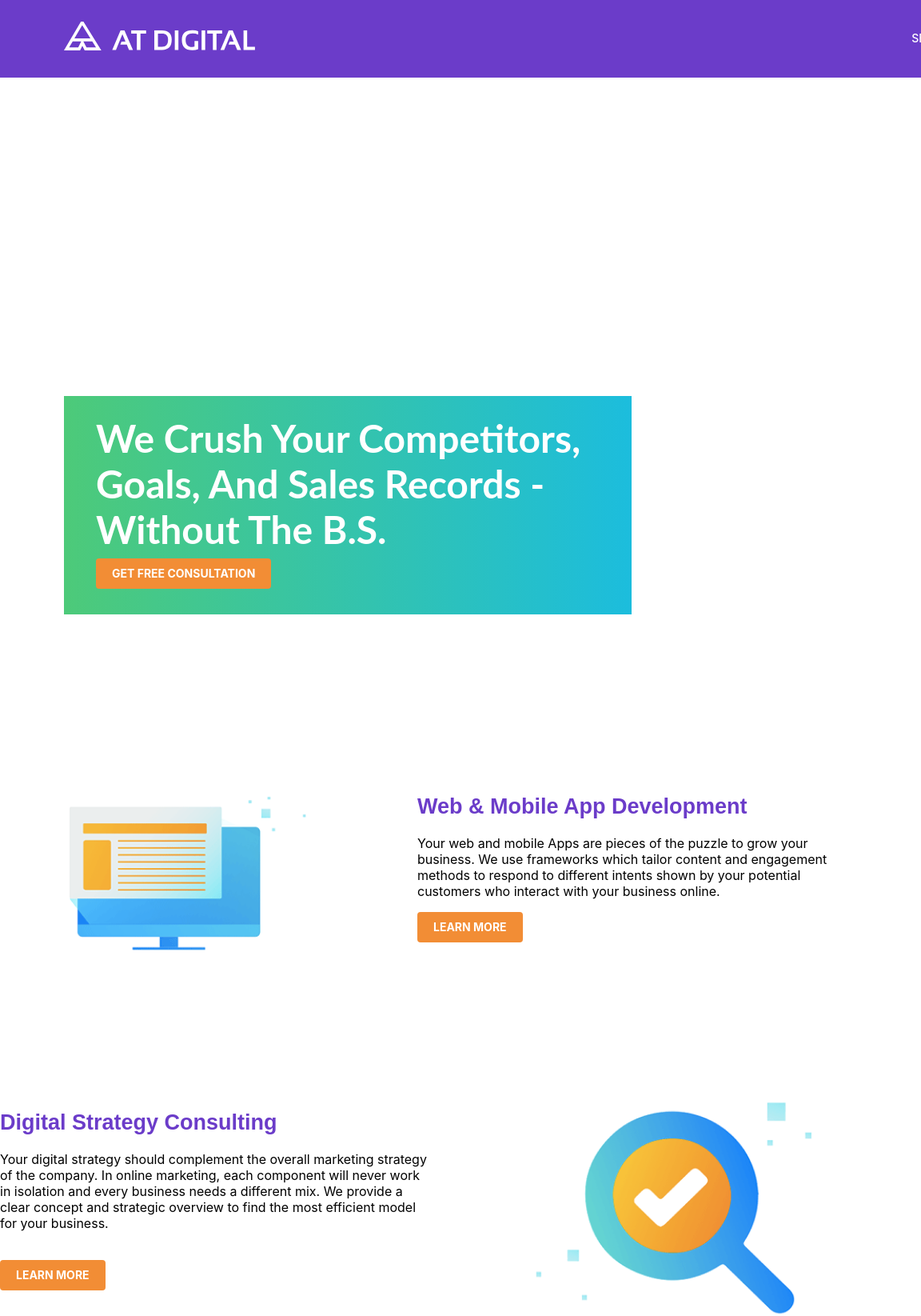
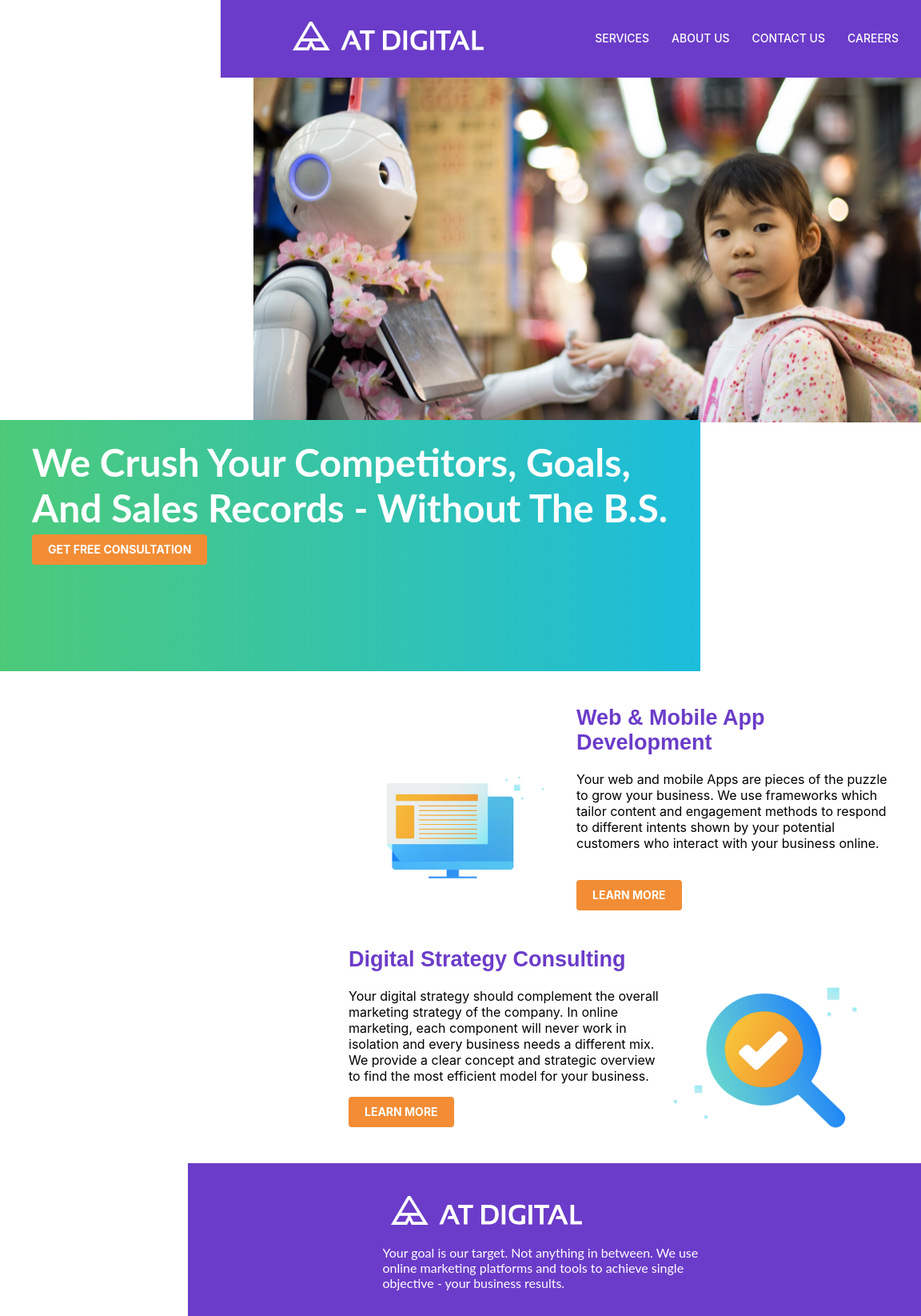
Before and after one commit to AchalaRajapaksha/React-project-front-end, a React (Create React App) app in the folder front-end-project/: page / in a window 768 px wide. Shown: the top 1645 px of the page at 80% size, 1152 px wide, since content can reach past the window. Built offline with nearby package versions, Linux system fonts and the light colour scheme.

Commit message:
Screen responsive features adjusted

```diff
--- a/front-end-project/src/App.css
+++ b/front-end-project/src/App.css
@@ -1,16 +1,14 @@
-.responsive-container {
-  body{
+
+ body{
   align-items: center;
   position: relative;
-}
+
 }
 
-
-
-.content-for-medium-screens{
-  width:1200px;
+.App {
+  width:1440px;
   background-color:#FFFFFF ;
-  padding-left: 8px;
+  padding-left: 0px;
   padding-right: 8px;
   padding-bottom: 8px;
   padding-top: 0px;
@@ -19,57 +17,4 @@
   align-items: center;
   position: relative;
 
- .Textbox{
-    width:622px;
-    height: auto;
-
- }
-
-
-
 }
-
-.content-for-wide-screens {
-  width:1440px;
-  background-color:#FFFFFF ;
-  padding-left: 8px;
-  padding-right: 8px;
-  padding-bottom: 8px;
-  padding-top: 0px;
-  display: flex;
-  flex-direction: column;
-  align-items: center;
-  position: relative;
-}
-
-@media screen and (min-width: 1440px) {
-  .content-for-medium-screens,
-  .content-for-small-screens,
-  .content-for-mobile-screens {
-    display: none;
-  }
-}
-
-@media screen and (min-width: 1200px) {
-  .content-for-wide-screens,
-  .content-for-small-screens,
-  .content-for-mobile-screens {
-    display: none;
-  }
-}
-
-@media screen and (min-width: 768px) {
-  .content-for-wide-screens,
-  .content-for-medium-screens,
-  .content-for-mobile-screens {
-    display: none;
-  }
-}
-
-@media screen and (max-width: 375px) {
-  .content-for-wide-screens,
-  .content-for-medium-screens,
-  .content-for-small-screens {
-    display: none;
-  }
-}
--- a/front-end-project/src/App.js
+++ b/front-end-project/src/App.js
@@ -8,22 +8,7 @@ import Herosection from "./components/Herosection";
 
 function App() {
   return (
-      <div className="responsive-container">
-        <div className="content-for-wide-screens">
-          <TopNavigation />
-          <Herosection />
-          <Frame498 />
-          <Frame499 />
-          <Footer />
-        </div>
-        <div className="content-for-medium-screens">
-          <TopNavigation />
-          <Herosection />
-          <Frame498 />
-          <Frame499 />
-          <Footer />
-        </div>
-        <div className="content-for-small-screens">
+      <div className="App">
           <TopNavigation />
           <Herosection />
           <Frame498 />
@@ -31,14 +16,6 @@ function App() {
           <Footer />
         </div>
 
-        <div className="content-for-mobile-screens">
-          <TopNavigation />
-          <Herosection />
-          <Frame498 />
-          <Frame499 />
-          <Footer />
-        </div>
-      </div>
 
   );
 }
--- a/front-end-project/src/components/Footer.css
+++ b/front-end-project/src/components/Footer.css
@@ -1,15 +1,19 @@
+
 .Footer{
 background-color: #6B3CC9;
 color: #FFFFFF;
 width:1440px;
-margin-top:385px;
-margin-left: 99px;
 padding-top:40px ;
 padding-bottom: 20px;
 padding-left:80px ;
 padding-right:80px ;
+}
 
+.Frame500 {
+padding-left: 120px;
+padding-right: 70px;
 }
+
 
 .Frame503{
 display: flex;
@@ -91,3 +95,112 @@ display: flex;
 justify-content: center;
 align-items: center;
 }
+
+
+@media only screen and (max-width: 1200px) {
+.Footer {
+width:1440px;
+padding-top:40px ;
+padding-bottom: 20px;
+padding-left:80px;
+padding-right:80px;
+
+}
+
+.Frame500 {
+padding-left: 220px;
+padding-right: 70px;
+}
+
+}
+
+
+@media only screen and (max-width: 768px) {
+.Footer {
+width:890px;
+padding-top:40px ;
+padding-bottom: 20px;
+padding-left:40px;
+padding-right:40px;
+
+}
+
+.Frame500 {
+padding-left: 0px;
+
+}
+.Frame502{
+    display: flex;
+    gap: 128px;
+
+}
+
+.Frame503{
+display: flex;
+justify-content: center;
+flex-direction: row;
+flex-wrap: wrap;
+
+}
+
+}
+
+@media only screen and (max-width: 375px) {
+.Footer {
+width:375px;
+height: auto;
+padding-top:40px ;
+padding-bottom: 20px;
+padding-left:20px;
+padding-right:20px;
+display: flex;
+flex-direction: column;
+align-items: center;
+justify-content: center;
+}
+
+
+.Frame502{
+    display: flex;
+    gap: 20px;
+   flex-direction: column;
+   padding-left: 10px;
+}
+
+.Frame503{
+display: flex;
+justify-content: center;
+flex-direction: column;
+flex-wrap: wrap;
+gap: 20px;
+
+}
+
+
+.Frame500{
+    width: 310px;
+    display: flex;
+    flex-direction: column;
+     padding-left: 0px;
+     padding-right: 0px;
+    justify-content: center;
+    flex-wrap: wrap;
+    white-space: wrap;
+}
+
+.Text{
+    width: 310px;
+    display: flex;
+    flex-wrap: wrap;
+    white-space: wrap;
+    padding-left: 10px;
+    padding-right: 50px;
+}
+
+.Logo {
+    padding-left: 0%;
+   display: flex;
+   justify-content: flex-start;
+}
+
+}
--- a/front-end-project/src/components/Frame498.css
+++ b/front-end-project/src/components/Frame498.css
@@ -1,8 +1,10 @@
+
 .Frame498 {
 display: flex;
-gap: 108px;
+gap:108px;
 align-items: center;
-
+justify-content: center;
+padding-left: 100px;
 }
 
 
@@ -23,6 +25,7 @@ color: #000000;
 width: 542px;
 height: 76px;
 margin: 0;
+
 }
 
 .Frame92 {
@@ -30,6 +33,8 @@ width: 542px;
 display: flex;
 flex-direction: column;
 gap: 20px;
+padding: 0;
+margin: 0;
 }
 
 .img2 {
@@ -41,3 +46,117 @@ gap: 20px;
     width: 414px;
     height: 416px;
 }
+
+.Frame444{
+display: flex;
+align-items: center;
+justify-content: center;
+
+}
+
+
+@media only screen and (max-width: 1200px) {
+   .Frame498 {
+    display: flex;
+    gap: 20px;
+    align-items:center;
+    justify-content:center
+
+}
+
+.Frame92 {
+width: 530px;
+display: flex;
+flex-direction: column;
+gap: 20px;
+
+
+}
+
+.img2 {
+    width: 346px;
+    height: 346px;
+}
+
+.img1 {
+    width: 346px;
+    height: 348px;
+}
+
+}
+
+@media only screen and (max-width: 768px) {
+   .Frame498 {
+    display: flex;
+    gap: 20px;
+    align-items:center;
+    justify-content:center;
+    width: 688px;
+    white-space: wrap;
+}
+
+.Frame92 {
+width: 393px;
+display: flex;
+flex-direction: column;
+gap: 20px;
+white-space: wrap;
+
+}
+
+.img2 {
+    width: 275px;
+    height: 275px;
+}
+
+.img1 {
+    width: 275px;
+    height: 276px;
+}
+
+.Frame498 p {
+width: 393px;
+margin: 0;
+white-space: wrap;
+}
+}
+
+@media only screen and (max-width: 375px) {
+.Frame498 {
+    display: flex;
+    gap: 20px;
+    align-items:center;
+    justify-content:center;
+    width:375px;
+    white-space: wrap;
+    flex-wrap: wrap;
+    flex-direction: column;
+    padding-left: 0;
+
+}
+
+
+.Frame498 p {
+width: 320px;
+margin: 0;
+white-space: wrap;
+
+}
+
+.Frame92 {
+width: 320px;
+display: flex;
+flex-direction: column;
+gap: 20px;
+white-space: wrap;
+
+}
+
+.Frame444{
+display: flex;
+flex-direction: column-reverse;
+
+}
+
+
+}
--- a/front-end-project/src/components/Frame498.js
+++ b/front-end-project/src/components/Frame498.js
@@ -15,7 +15,9 @@ export default function Frame498() {
           methods to respond to different intents shown by your potential
           customers who interact with your business online.
         </p>
-        <button className="button">LEARN MORE</button>
+
+        <br />  <button className="button">LEARN MORE</button>
+        <br/>
       </div>
     </div>
   );
--- a/front-end-project/src/components/Frame499.js
+++ b/front-end-project/src/components/Frame499.js
@@ -5,19 +5,21 @@ import image1 from "./images/image 1.png";
 export default function Frame499() {
   return (
     <div className="Frame498">
+      <div className="Frame444">
         <div className="Frame92">
           <h4>Digital Strategy Consulting</h4>
           <p>
-          Your digital strategy should complement the overall marketing strategy
-          of the company. In online marketing, each component will never work in
-          isolation and every business needs a different mix. We provide a clear
-          concept and strategic overview to find the most efficient model for
-          your business.
+            Your digital strategy should complement the overall marketing
+            strategy of the company. In online marketing, each component will
+            never work in isolation and every business needs a different mix. We
+            provide a clear concept and strategic overview to find the most
+            efficient model for your business.
           </p>
           <br />
-        <button className="button">LEARN MORE</button>
+          <button className="button">LEARN MORE</button> <br/>
         </div>
         <img src={image1} className="img1" alt="magnifier" />
       </div>
+    </div>
   );
 }
--- a/front-end-project/src/components/Herosection.css
+++ b/front-end-project/src/components/Herosection.css
@@ -1,12 +1,66 @@
+
 .Herosection {
 width:1600px;
-height: 700;
+height: auto;
 padding-bottom: 0;
 margin: 0;
 padding: 0;
+
 }
 
 .Andykelly {
 width:100%;
 height: 100%;
 }
+
+
+
+@media only screen and (max-width: 1200px) {
+.Herosection {
+width:1570px;
+height: auto;
+padding-bottom: 0;
+margin-top: 0;
+margin-bottom: 0;
+margin-right: 0;
+margin-left: 30px;
+padding: 0;
+
+}
+
+
+}
+
+
+@media only screen and (max-width: 768px) {
+.Herosection {
+width:887px;
+margin-left: 80px;
+
+}
+
+.Textb {
+width: 768px;
+height:350px ;
+margin-left: 0;
+margin-top: 0;
+}
+
+}
+
+@media only screen and (max-width: 375px) {
+.Herosection {
+width:405px;
+margin-left: 10px;
+}
+
+.Textb {
+width: 300px;
+height:250px ;
+margin-left: 0;
+margin-top: 0;
+}
+
+
+
+}
--- a/front-end-project/src/components/Herosection.js
+++ b/front-end-project/src/components/Herosection.js
@@ -6,9 +6,11 @@ import "./Herosection.css";
 export default function Herosection() {
   return (
     <>
-      <Textbox />
       <div className="Herosection">
         <Andykelly className="Andykelly" />
+      </div>
+      <div className="Textb">
+        <Textbox />
       </div>
     </>
   );
--- a/front-end-project/src/components/Textbox.css
+++ b/front-end-project/src/components/Textbox.css
@@ -1,4 +1,5 @@
-.Textbox{
+
+    .Textbox{
     width:630px;
     height: auto;
     background:linear-gradient(to right, #4DCA79, #1CBDDD) ;
@@ -10,8 +11,9 @@
     align-items: flex-start;
     align-content: flex-start;
     position:absolute;
-    top: 495px;
+    top: 520px;
     left: 80px;
+    margin: 0;
 }
 
 .Textbox p{
@@ -22,5 +24,70 @@
     color:#FFFFFF;
     margin-bottom: 8px;
     letter-spacing: -2%;
+    padding: 0;
 
 }
+
+@media only screen and (max-width: 1200px) {
+  .Textbox{
+    top: 500px;
+    left: 60px;
+    width:620px;
+    height: 255px;
+    padding-right: 0;
+    margin: 0;
+}
+
+.Textbox p{
+    margin-left: 0;
+    margin-right: 0;
+    margin-bottom: 5px;
+
+}
+}
+
+@media only screen and (max-width: 768px) {
+  .Textbox{
+    width:836px;
+    height: 258px;
+    padding-right: 0;
+    position:absolute;
+    top:525px;
+    left: 0;
+}
+
+.Textbox p{
+    margin-left: 0;
+    margin-right: 0;
+    margin-bottom: 5px;
+    top: 0px;
+    left: 0px;
+}
+
+}
+
+@media only screen and (max-width: 375px) {
+.Textbox{
+    width:353px;
+    height: auto;
+    padding-right: 10px;
+    position:absolute;
+    top:270px;
+    left: 0;
+}
+
+.Textbox p{
+    margin-left: 0;
+    margin-right: 0;
+    margin-bottom: 5px;
+    top: 0px;
+    left: 0px;
+    font-size: 36px;
+    display: flex;
+    flex-wrap: wrap;
+    white-space: wrap;
+    width: 320px;
+}
+
+
+}
--- a/front-end-project/src/components/TopNavigation.css
+++ b/front-end-project/src/components/TopNavigation.css
@@ -1,3 +1,4 @@
+
 .TopNavigation{
 width:1440px;
 background-color:#6B3CC9;
@@ -10,6 +11,7 @@ font-size: 14px;
 color:#FFFFFF;
 display: flex;
 white-space: nowrap;
+margin-top: 0px;
 
 }
 
@@ -26,9 +28,100 @@ white-space: nowrap;
 .Logo{
 width: 238.89px;
 height: 25px;
-top:-11.11px
+top:-11.11px;
+padding-left: 200px;
 }
 
 .Frame505{
     align-items: center;
+    white-space: nowrap;
 }
+
+.Menu {display: none};
+
+
+@media only screen and (max-width: 1200px) {
+
+.TopNavigation{
+width:1200px;
+background-color:#6B3CC9;
+justify-content:space-between;
+padding-top:26px;
+padding-bottom:26px;
+padding-left:260px;
+padding-right:60px;
+font-size: 14px;
+color:#FFFFFF;
+display: flex;
+white-space: nowrap;
+margin-left:80px;
+}
+
+.Menu {display: none};
+
+}
+
+
+@media only screen and (max-width: 768px) {
+.TopNavigation{
+width:768px;
+margin-left: 40px;
+white-space: nowrap;
+justify-content:space-between;
+}
+
+.Logo{
+padding-left: 10px;
+}
+
+.Menu {display: none};
+
+.Frame496 {
+display: flex;
+gap:20px;
+font-family: 'Inter', sans-serif;
+font-weight: 500;
+line-height: 16.94px;
+white-space: nowrap;
+flex-wrap: nowrap;
+}
+
+}
+
+@media only screen and (max-width: 375px) {
+.TopNavigation{
+width:375px;
+margin-left:0px;
+display: flex;
+justify-content: flex-start;
+align-items: center;
+padding-left:20px;
+padding-right:20px;
+}
+
+.Frame496{
+  display: none;
+}
+
+.Menu-logo{
+    display: flex;
+    justify-content: space-between;
+    gap: 50px;
+    flex-wrap: nowrap;
+    white-space: nowrap;
+    padding-left: 10px;
+}
+
+.Logo{
+padding-left: 200px;
+}
+
+.Menu {
+display: flex;
+height:50px ;
+width: 50px;
+}
+
+body{margin: 0%;}
+
+}
--- a/front-end-project/src/components/TopNavigation.js
+++ b/front-end-project/src/components/TopNavigation.js
@@ -1,26 +1,68 @@
 import React from 'react';
 import './TopNavigation.css';
-import Button from './Button';
+import Menu from "./images/Menu.png";
 
 
 
 function TopNavigation() {
   return (
-    <div className='TopNavigation'>
-        <div className='Logo'><svg width="239" height="37" viewBox="0 0 239 37" fill="none" xmlns="http://www.w3.org/2000/svg">
-<path d="M24.3404 0.888889H21.2242L0 37.0006H20.195L22.9875 31.3L25.9246 37.0006H46.7382L24.3404 0.888889ZM22.8257 5.46211L33.0937 22.009H13.101L22.8257 5.46211ZM17.8882 33.3004H6.4638L10.9272 25.7034H21.6115L17.8882 33.3004ZM24.2826 25.7034H35.389L40.1068 33.3004H28.1794L24.2826 25.7034Z" fill="white"/>
-<path d="M65.0253 36.515H60.3654L70.7722 12.0069H75.6576L86.2842 36.515H81.3987L78.6293 29.8257H70.46L72.021 25.8884H76.9527L73.1022 16.6842L65.0253 36.515Z" fill="white"/>
-<path d="M102.733 12.0069V15.921H95.7023V36.515H91.1638V15.921H84.1334V12.0069H102.733Z" fill="white"/>
-<path d="M113.012 36.515V12.0069H122.61C130.704 12.0069 134.761 15.8612 134.78 23.57C134.78 32.1923 130.723 36.5015 122.61 36.4976L113.012 36.515ZM122.61 32.5719C127.698 32.5719 130.24 29.5771 130.236 23.5874C130.236 18.4764 127.694 15.921 122.61 15.921H117.557V32.5719H122.61Z" fill="white"/>
-<path d="M143.175 12.0069V36.515H138.636V12.0069H143.175Z" fill="white"/>
-<path d="M167.856 35.3818C165.497 36.3201 162.971 36.763 160.433 36.6826C151.784 36.6826 147.459 32.4274 147.459 23.9169C147.459 15.8651 151.859 11.8373 160.658 11.8334C163.111 11.7913 165.55 12.1969 167.856 13.0302V17.1409C165.69 16.2169 163.355 15.7504 161 15.7707C155.114 15.7707 152.171 18.4841 152.171 23.9111C152.171 29.7968 154.948 32.7377 160.502 32.7338C161.453 32.7175 162.397 32.5795 163.312 32.3233V25.2004H167.856V35.3818Z" fill="white"/>
-<path d="M176.679 12.0069V36.515H172.141V12.0069H176.679Z" fill="white"/>
-<path d="M197.845 12.0069V15.921H190.821V36.515H186.277V15.921H179.229V12.0069H197.845Z" fill="white"/>
-<path d="M200.366 36.515H195.706L206.113 12.0069H210.999L221.619 36.515H216.74L213.918 29.8257H205.824L207.385 25.8884H212.323L208.466 16.6842L200.366 36.515Z" fill="white"/>
-<path d="M229.158 12.0069V32.5719H238.889V36.515H224.614V12.0069H229.158Z" fill="white"/>
+    <div className="TopNavigation">
+      <div className="Menu-logo">
+        <div className="Logo">
+          <svg
+            width="239"
+            height="37"
+            viewBox="0 0 239 37"
+            fill="none"
+            xmlns="http://www.w3.org/2000/svg"
+          >
+            <path
+              d="M24.3404 0.888889H21.2242L0 37.0006H20.195L22.9875 31.3L25.9246 37.0006H46.7382L24.3404 0.888889ZM22.8257 5.46211L33.0937 22.009H13.101L22.8257 5.46211ZM17.8882 33.3004H6.4638L10.9272 25.7034H21.6115L17.8882 33.3004ZM24.2826 25.7034H35.389L40.1068 33.3004H28.1794L24.2826 25.7034Z"
+              fill="white"
+            />
+            <path
+              d="M65.0253 36.515H60.3654L70.7722 12.0069H75.6576L86.2842 36.515H81.3987L78.6293 29.8257H70.46L72.021 25.8884H76.9527L73.1022 16.6842L65.0253 36.515Z"
+              fill="white"
+            />
+            <path
+              d="M102.733 12.0069V15.921H95.7023V36.515H91.1638V15.921H84.1334V12.0069H102.733Z"
+              fill="white"
+            />
+            <path
+              d="M113.012 36.515V12.0069H122.61C130.704 12.0069 134.761 15.8612 134.78 23.57C134.78 32.1923 130.723 36.5015 122.61 36.4976L113.012 36.515ZM122.61 32.5719C127.698 32.5719 130.24 29.5771 130.236 23.5874C130.236 18.4764 127.694 15.921 122.61 15.921H117.557V32.5719H122.61Z"
+              fill="white"
+            />
+            <path
+              d="M143.175 12.0069V36.515H138.636V12.0069H143.175Z"
+              fill="white"
+            />
+            <path
+              d="M167.856 35.3818C165.497 36.3201 162.971 36.763 160.433 36.6826C151.784 36.6826 147.459 32.4274 147.459 23.9169C147.459 15.8651 151.859 11.8373 160.658 11.8334C163.111 11.7913 165.55 12.1969 167.856 13.0302V17.1409C165.69 16.2169 163.355 15.7504 161 15.7707C155.114 15.7707 152.171 18.4841 152.171 23.9111C152.171 29.7968 154.948 32.7377 160.502 32.7338C161.453 32.7175 162.397 32.5795 163.312 32.3233V25.2004H167.856V35.3818Z"
+              fill="white"
+            />
+            <path
+              d="M176.679 12.0069V36.515H172.141V12.0069H176.679Z"
+              fill="white"
+            />
+            <path
+              d="M197.845 12.0069V15.921H190.821V36.515H186.277V15.921H179.229V12.0069H197.845Z"
+              fill="white"
+            />
+            <path
+              d="M200.366 36.515H195.706L206.113 12.0069H210.999L221.619 36.515H216.74L213.918 29.8257H205.824L207.385 25.8884H212.323L208.466 16.6842L200.366 36.515Z"
+              fill="white"
+            />
+            <path
+              d="M229.158 12.0069V32.5719H238.889V36.515H224.614V12.0069H229.158Z"
+              fill="white"
+            />
           </svg>
         </div>
-        <div className='Frame496'>
+        <div className="line">
+          <img src={Menu} className="Menu" alt="Menu icon" />
+        </div>
+      </div>
+      <div className="Frame496">
         <p>SERVICES</p>
         <p>ABOUT US</p>
         <p>CONTACT US</p>
```
Also changed, not shown: front-end-project/src/components/images/Menu.png (added). Lines whose indentation alone changed are shown as unchanged.
